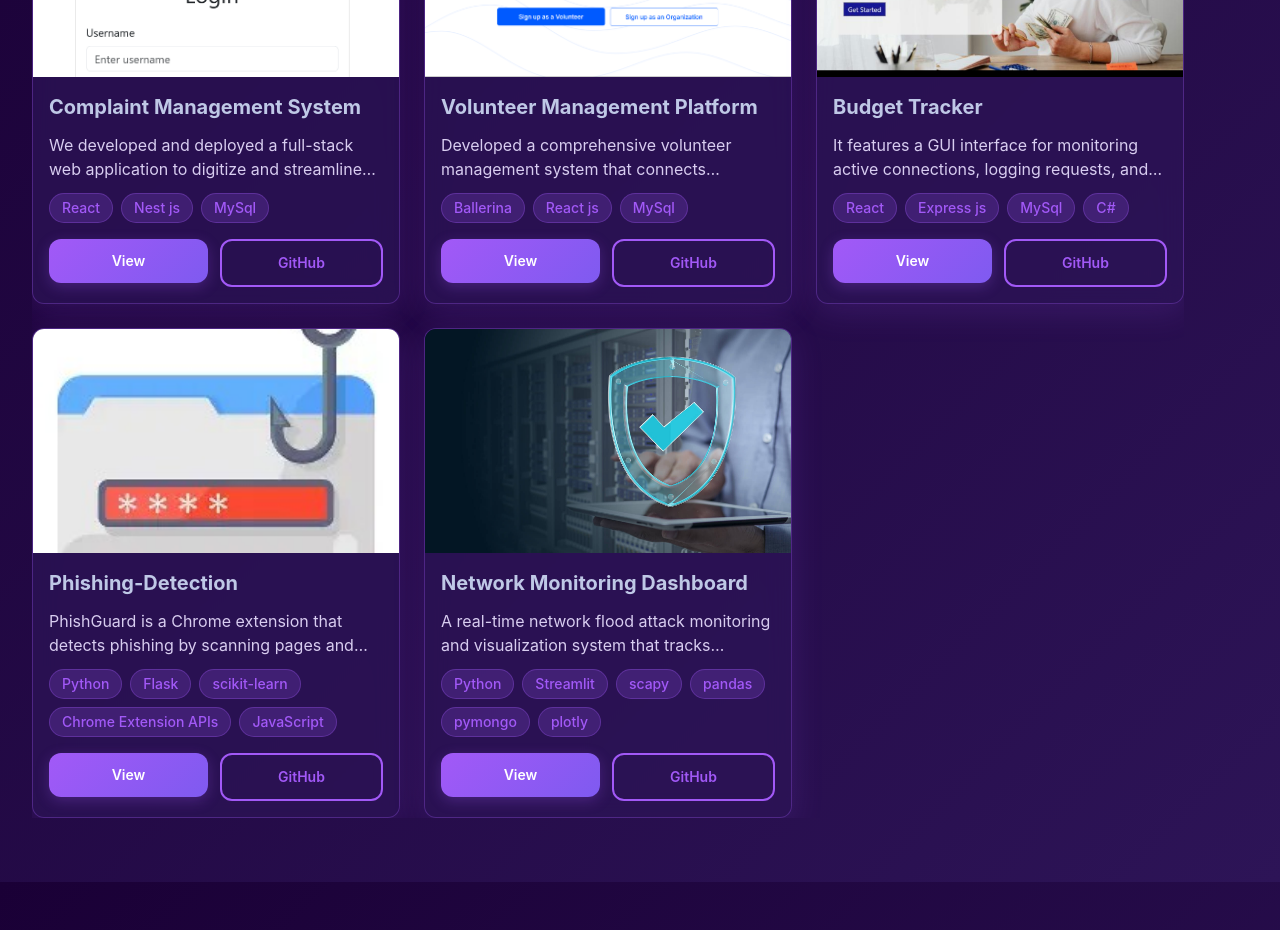
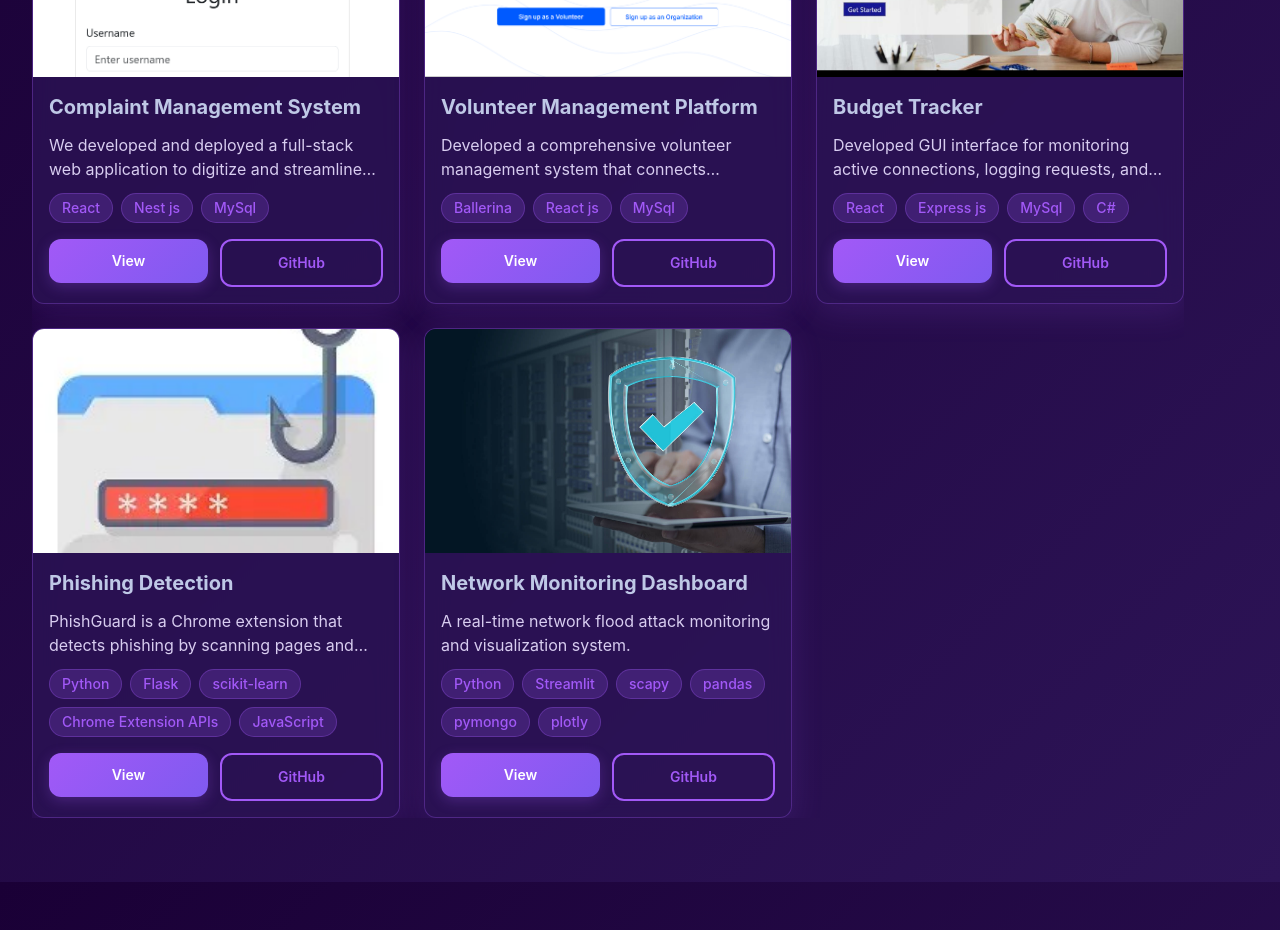
Before and after one commit to Pathum-Vimukthi-Kumara/Pathum-Vimukthi-Portfolio-Site, a React (Create React App) app: page / in a window 1280 px wide. Shown: the part 1280-2210 px from the top of the page. Built offline with nearby package versions, Linux system fonts and the light colour scheme.

Commit message:
Modified content

```diff
--- a/src/Project.js
+++ b/src/Project.js
@@ -10,7 +10,7 @@ const projects = [
 
     title: 'Complaint Management System ',
     image: `${process.env.PUBLIC_URL}/assets/image.png`,
-    description: 'We developed and deployed a full-stack web application to digitize and streamline the complaint and maintenance request process within the Faculty of Engineering.:  Role-based dashboards for users and admins ,Complaint submission with automatic timestamping , Full complaint detail view with status history  ,Admin-controlled custom status updates (immutable once submitted) , Admin activity tracking for transparenc● Invitation-based login system (with public registration for low level uesr roles) , Real-time user feedback on complaint progression',
+    description: 'We developed and deployed a full-stack web application to digitize and streamline the complaint and maintenance request process within the Faculty of Engineering.',
     features: [
       'Role-based dashboards for users and admins',
       'Complaint submission with automatic timestamping and status history',
@@ -18,13 +18,13 @@ const projects = [
       'Invitation-based login with public registration for low-level roles'
     ],
     tech: ['React','Nest js','MySql'],
-    github: 'https://co-re-test-front.vercel.app/',
+    github: 'https://github.com/Pathum-Vimukthi-Kumara/CoRe_Test.git',
     demo: 'https://co-re-test-front.vercel.app/',
   },
       {
     title: 'Volunteer Management Platform',
     image: `${process.env.PUBLIC_URL}/assets/1.png`,
-    description: 'Developed a comprehensive volunteer management system that connects organizations with volunteers through an integrated digital platform. Architected the backend infrastructure using Ballerina, implemented RESTful APIs and WebSocket-based real-time chat for seamless communication, and designed an optimized MySQL database schema. The platform features event management, volunteer discovery and application system, donation campaign hosting, and role-based access control. Managed the complete project lifecycle from architecture design to deployment, ensuring efficient data management and smooth frontend-backend integration.',
+    description: 'Developed a comprehensive volunteer management system that connects organizations with volunteers through an integrated digital platform. ',
     features: [
       'Event management and volunteer discovery system',
       'RESTful APIs with WebSocket real-time chat',
@@ -38,7 +38,7 @@ const projects = [
    {
     title: 'Budget Tracker',
     image: `${process.env.PUBLIC_URL}/assets/BudgetTracker.png`,
-    description: ' It features a GUI interface for monitoring active connections, logging requests, and viewing connection Developed a comprehensive budget management application for both desktop and web platforms, featuring robust CRUD operations, an integrated calendar for tracking expenses, and dynamic graphs for visualizing financial data. This project enhances user experience by providing intuitive tools for effective budget planning and management..',
+    description: 'Developed GUI interface for monitoring active connections, logging requests, and viewing connection Developed a comprehensive budget management application for both desktop and web platforms.',
     features: [
       'Robust CRUD operations for transactions',
       'Integrated calendar for tracking expenses',
@@ -51,9 +51,9 @@ const projects = [
   },
 
      {
-    title: 'Phishing-Detection',
+    title: 'Phishing Detection',
     image: `${process.env.PUBLIC_URL}/assets/phishing_extension.jpg`,
-    description: 'PhishGuard is a Chrome extension that detects phishing by scanning pages and links, using a local Flask API for on-device URL and text classification to warn users, block malicious sites, and preserve privacy.',
+    description: 'PhishGuard is a Chrome extension that detects phishing by scanning pages and links.',
     features: [
       'On-device URL and text classification using a local Flask API',
       'Real-time phishing detection and user warnings',
@@ -68,7 +68,7 @@ const projects = [
     {
     title: 'Network Monitoring Dashboard',
     image: `${process.env.PUBLIC_URL}/assets/NetworkDashboard.jpg`,
-    description: 'A real-time network flood attack monitoring and visualization system that tracks network performance and topology, monitors key metrics (latency, throughput, packet loss), and provides live charts, alerts, and filtering to help administrators quickly detect attacks, diagnose issues',
+    description: 'A real-time network flood attack monitoring and visualization system.',
     features: [
       'Real-time monitoring of network performance and topology',
       'Live charts and visualizations for key metrics',
```
